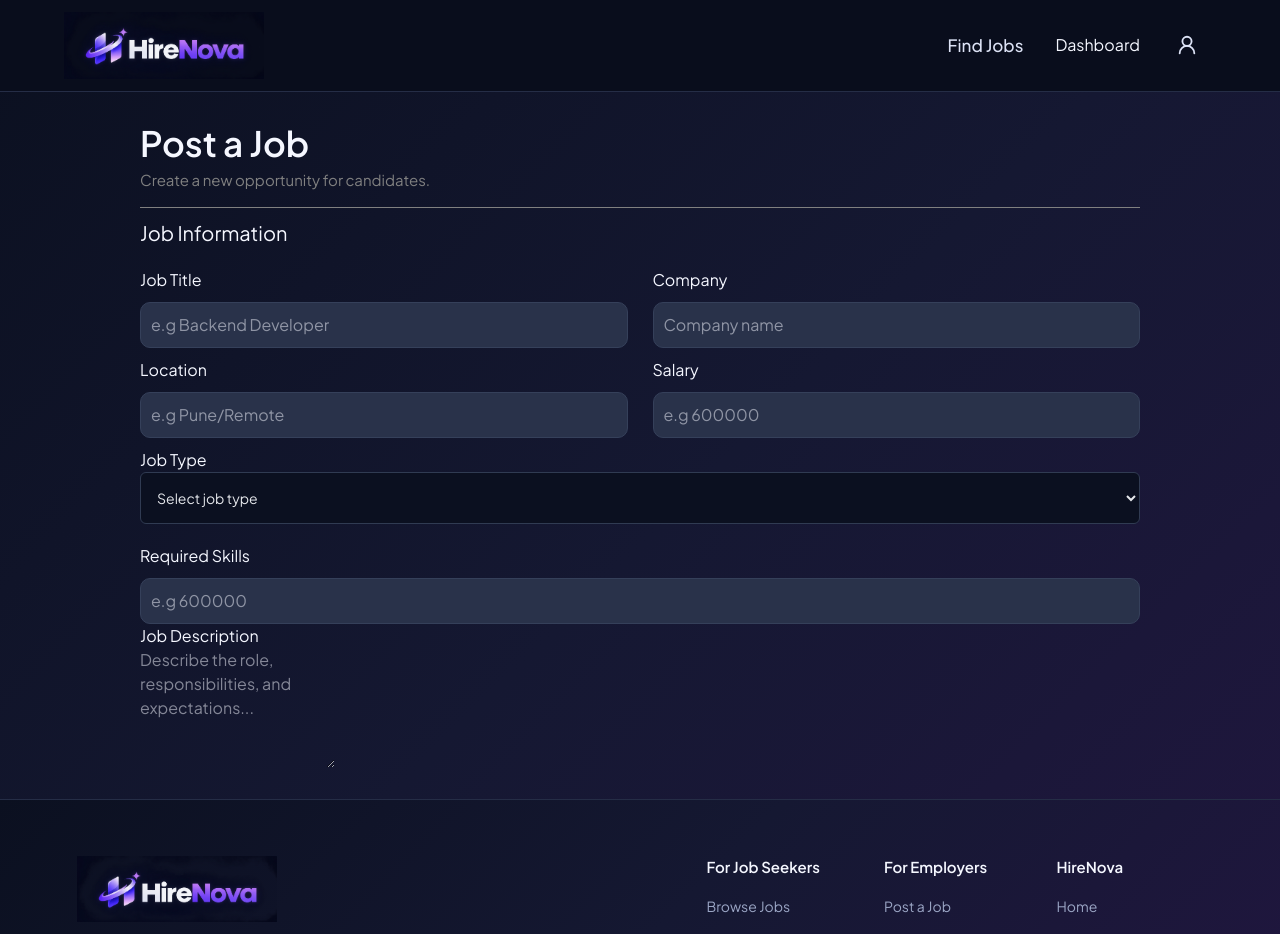
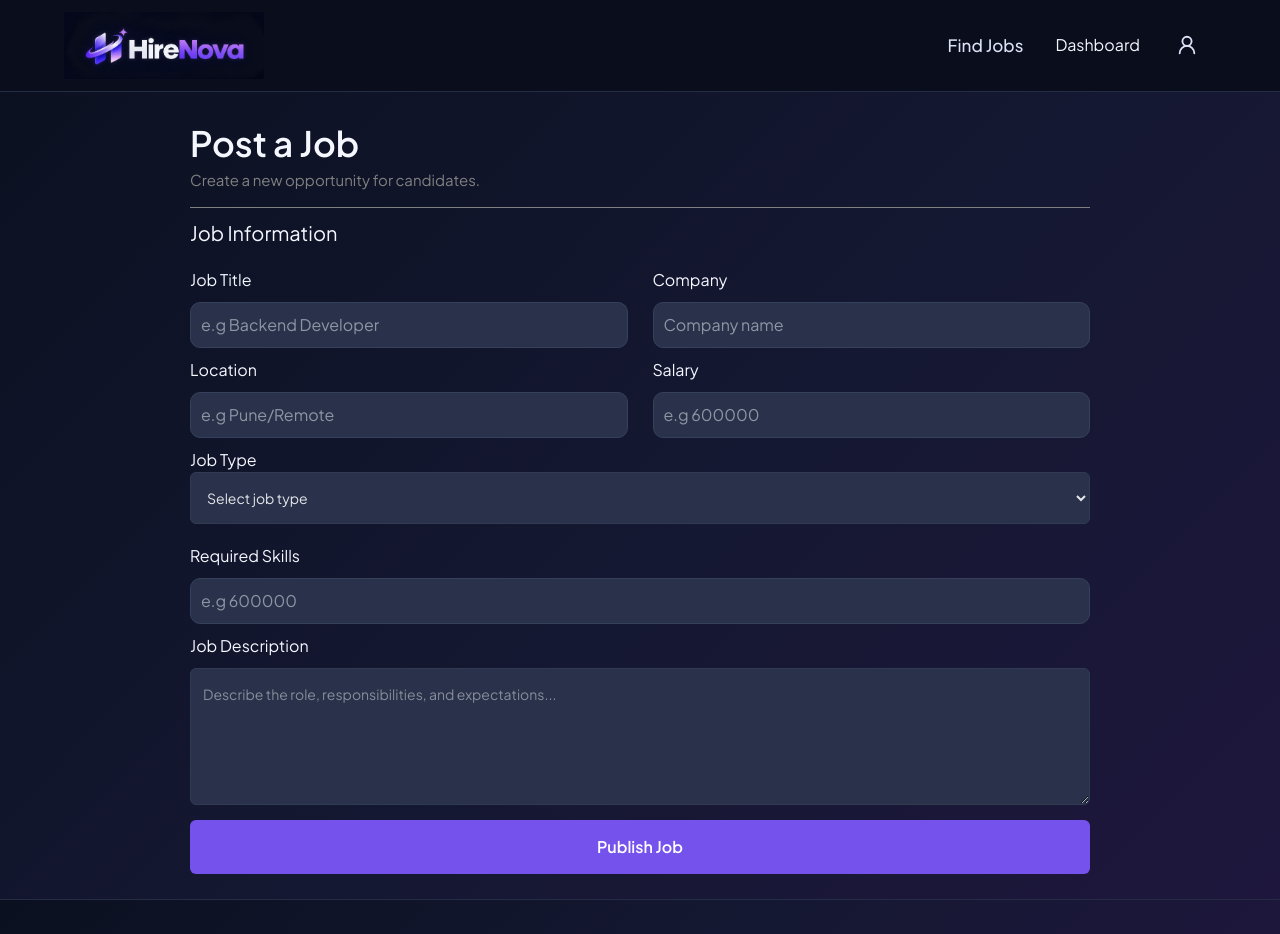
Before and after one commit to Yadnesh2026/HireHub, a Next.js app in the folder frontend/: page /post-job in a window 1280 px wide. Shown: the top 934 px of the page. Built offline with nearby package versions, Linux system fonts and the light colour scheme; sample sign-in values are in the browser's storage.

Commit message:
recuirter portal

```diff
--- a/frontend/app/post-job/page.module.css
+++ b/frontend/app/post-job/page.module.css
@@ -1,7 +1,7 @@
 .mainComponent{
     margin: 25px auto;
     width: 100%;
-    max-width: 1000px;
+    max-width: 900px;
 }
 .upperSide h1{
     font-size: 35px;
@@ -39,7 +39,8 @@
 
 .titleCompany label,
 .locationSalary label,
-.skills label{
+.skills label,
+.description label{
     padding: 10px 0;
 }
 .titleCompany input,
@@ -57,23 +58,11 @@
 .jobType{
     padding: 10px 0;
 }
-
-
-
-
-
-
-
-
-
-
-
-
 .jobType select,
 .description textarea {
     width: 100%;
     padding: 10px 0;
-    background-color: #0b1020;
+    background-color: #29324A;
     color: #e5e7eb;
     border: 1px solid #303b52;
     border-radius: 6px;
@@ -97,3 +86,26 @@
 .description textarea:focus {
     border-color: #7652ed;
 }
+
+.publishBtn {
+    display: block;
+    width: 100%;
+    padding: 15px;
+    margin-top: 15px;
+    background: #7652ed;
+    color: white;
+    border: none;
+    border-radius: 6px;
+    cursor: pointer;
+    font-size: 16px;
+    font-weight: 600;
+     transition: background 0.3s ease, transform 0.2s ease;
+}
+.publishBtn:hover {
+    background: #6240d8;
+    transform: translateY(-2px);
+}
+
+.publishBtn:active {
+    transform: translateY(0);
+}
--- a/frontend/app/post-job/page.tsx
+++ b/frontend/app/post-job/page.tsx
@@ -53,8 +53,8 @@ export default function postJob(){
                         <input placeholder="e.g 600000" name="Skills" id="Skills"/>
                     </div>
 
-                    <div>
-                        <label className={styles.description}>Job Description</label>
+                    <div className={styles.description}>
+                        <label htmlFor="description">Job Description</label>
                         <textarea
                             name="description"
                             id="description"
@@ -62,6 +62,9 @@ export default function postJob(){
                             rows={5}
                         />
                     </div>
+
+
+                    <button className={styles.publishBtn}>Publish Job</button>
 
 
 
```
